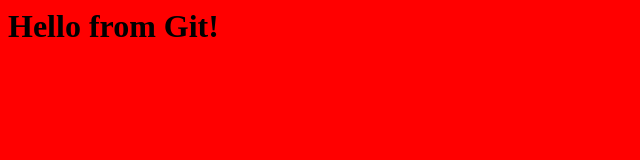
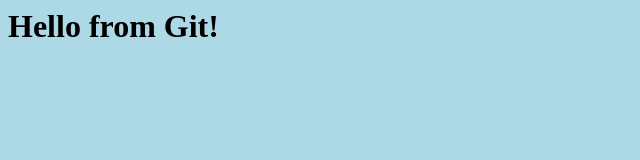
Before and after one commit to pratham0931/test-website, a plain HTML site: page index.html in a window 1280 px wide. Shown: the whole page, without its empty margins (0-640 px from the left). Drawn offline with Linux system fonts and the light colour scheme.

Commit message:
change the main colour to light blue

```diff
--- a/index.html
+++ b/index.html
@@ -1,5 +1,5 @@
 <html>
-    <body style="background-color: red;">
+    <body style="background-color: lightblue;">
         <h1>Hello from Git!</h1>
     </body>
 </html>
```
